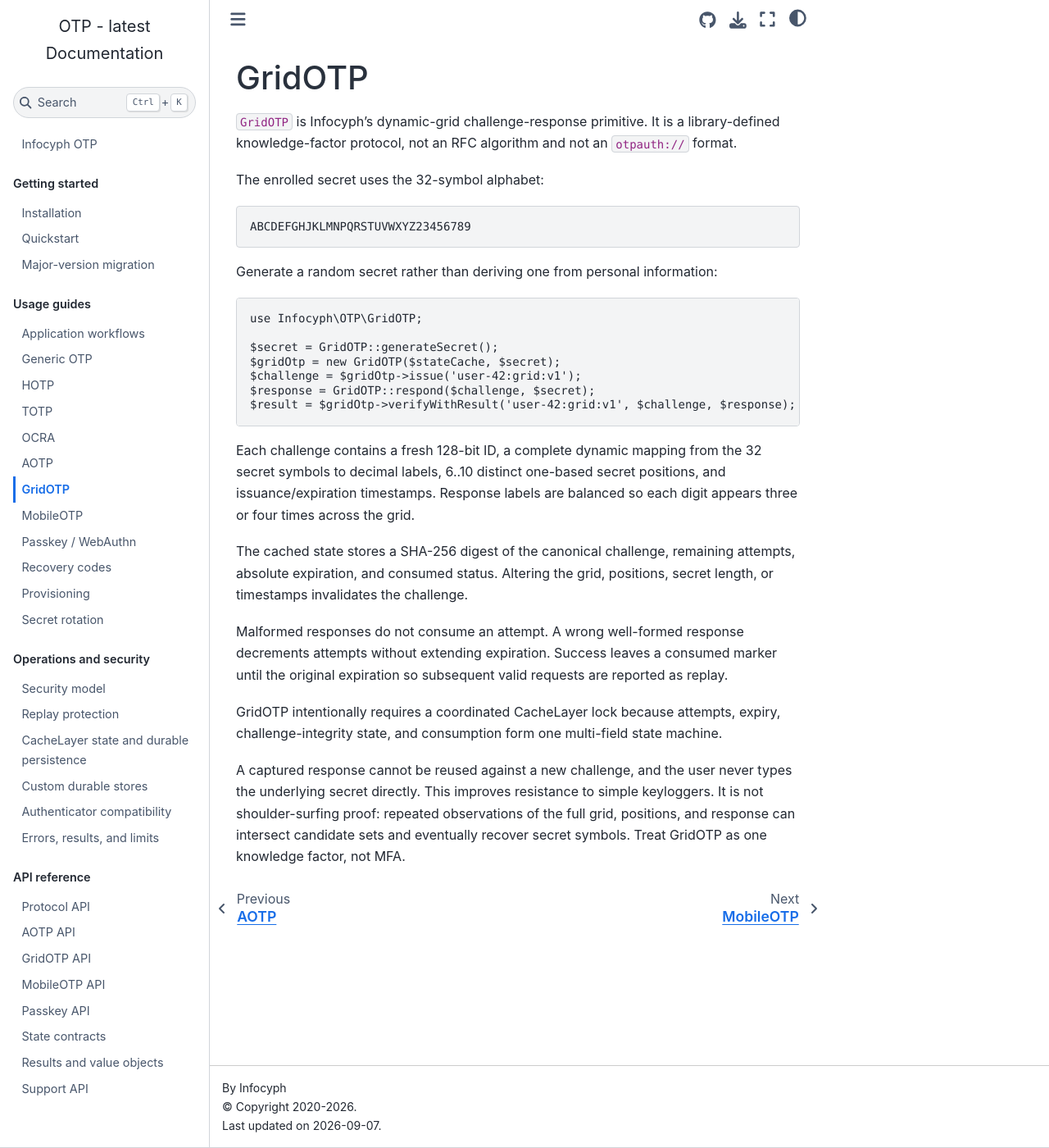
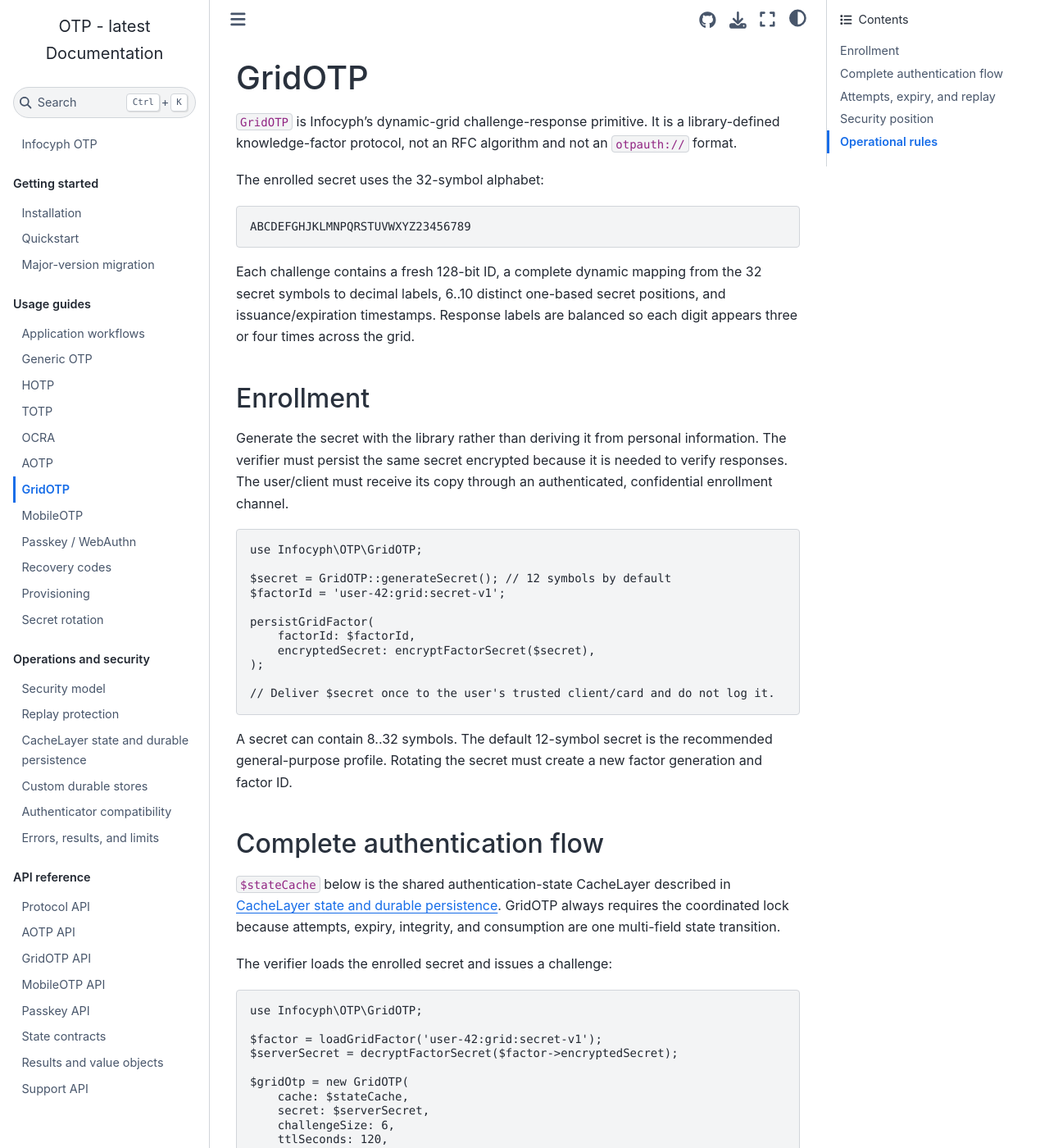
Before and after one commit to infocyph/OTP, a Sphinx documentation site: the page built from docs/guides/grid-otp.rst, in a window 1280 px wide and 1400 px high. Shown: the whole window at 82% size. Built offline with Sphinx 7.4.7 and the Sphinx Book theme 1.1.4, drawn with Linux system fonts in a browser that asks for light colours; some of the changed text lies outside the part shown.

Commit message:
Expand GridOTP documentation with complete flow

```diff
--- a/docs/guides/grid-otp.rst
+++ b/docs/guides/grid-otp.rst
@@ -11,38 +11,159 @@
 
    ABCDEFGHJKLMNPQRSTUVWXYZ23456789
 
-Generate a random secret rather than deriving one from personal information:
+Each challenge contains a fresh 128-bit ID, a complete dynamic mapping from the
+32 secret symbols to decimal labels, 6..10 distinct one-based secret positions,
+and issuance/expiration timestamps. Response labels are balanced so each digit
+appears three or four times across the grid.
+
+Enrollment
+----------
+
+Generate the secret with the library rather than deriving it from personal
+information. The verifier must persist the same secret encrypted because it is
+needed to verify responses. The user/client must receive its copy through an
+authenticated, confidential enrollment channel.
 
 .. code-block:: php
 
    use Infocyph\OTP\GridOTP;
 
-   $secret = GridOTP::generateSecret();
-   $gridOtp = new GridOTP($stateCache, $secret);
-   $challenge = $gridOtp->issue('user-42:grid:v1');
-   $response = GridOTP::respond($challenge, $secret);
-   $result = $gridOtp->verifyWithResult('user-42:grid:v1', $challenge, $response);
+   $secret = GridOTP::generateSecret(); // 12 symbols by default
+   $factorId = 'user-42:grid:secret-v1';
 
-Each challenge contains a fresh 128-bit ID, a complete dynamic mapping from the
-32 secret symbols to decimal labels, 6..10 distinct one-based secret positions,
-and issuance/expiration timestamps. Response labels are balanced so each digit
-appears three or four times across the grid.
+   persistGridFactor(
+       factorId: $factorId,
+       encryptedSecret: encryptFactorSecret($secret),
+   );
 
-The cached state stores a SHA-256 digest of the canonical challenge, remaining
-attempts, absolute expiration, and consumed status. Altering the grid, positions,
-secret length, or timestamps invalidates the challenge.
+   // Deliver $secret once to the user's trusted client/card and do not log it.
+
+A secret can contain 8..32 symbols. The default 12-symbol secret is the
+recommended general-purpose profile. Rotating the secret must create a new
+factor generation and factor ID.
+
+Complete authentication flow
+----------------------------
+
+``$stateCache`` below is the shared authentication-state CacheLayer described in
+:doc:`storage`. GridOTP always requires the coordinated lock because attempts,
+expiry, integrity, and consumption are one multi-field state transition.
+
+The verifier loads the enrolled secret and issues a challenge:
+
+.. code-block:: php
+
+   use Infocyph\OTP\GridOTP;
+
+   $factor = loadGridFactor('user-42:grid:secret-v1');
+   $serverSecret = decryptFactorSecret($factor->encryptedSecret);
+
+   $gridOtp = new GridOTP(
+       cache: $stateCache,
+       secret: $serverSecret,
+       challengeSize: 6,
+       ttlSeconds: 120,
+       maxAttempts: 3,
+   );
+
+   $challenge = $gridOtp->issue($factor->factorId);
+   $challengeJson = json_encode(
+       $challenge->toArray(),
+       JSON_THROW_ON_ERROR,
+   );
+
+Send the challenge to the client. A human client renders the complete ``grid``
+mapping and asks for the digits corresponding to the requested ``positions`` in
+the user's enrolled secret. For a programmable client, the same operation is
+available through ``respond()``:
+
+.. code-block:: php
+
+   use Infocyph\OTP\GridOTP;
+   use Infocyph\OTP\ValueObjects\GridChallenge;
+
+   $challenge = GridChallenge::fromArray(
+       json_decode($challengeJson, true, 512, JSON_THROW_ON_ERROR),
+   );
+
+   // This runs on the client/user side where the enrolled secret is available.
+   $response = GridOTP::respond(
+       challenge: $challenge,
+       secret: $clientSecret,
+   );
+
+   // Send both $challenge->toArray() and $response back to the verifier.
+
+For example, if the requested positions are ``[2, 7, 1, 10, 4, 9]``, the client
+reads those one-based positions from the enrolled secret, looks up each secret
+symbol in the current challenge grid, and submits the resulting six decimal
+digits in the same order. The underlying secret itself is never typed or sent in
+the authentication response.
+
+The verifier reconstructs the returned challenge and verifies the response:
+
+.. code-block:: php
+
+   use Infocyph\OTP\ValueObjects\GridChallenge;
+   use Infocyph\OTP\VerificationReason;
+
+   $submittedChallenge = GridChallenge::fromArray(
+       json_decode($submittedChallengeJson, true, 512, JSON_THROW_ON_ERROR),
+   );
+
+   $result = $gridOtp->verifyWithResult(
+       factorId: $factor->factorId,
+       challenge: $submittedChallenge,
+       response: $submittedResponse,
+   );
+
+   if ($result->matched) {
+       // Complete the application's authenticated session transition.
+   } elseif ($result->reason === VerificationReason::Replay) {
+       // This challenge was already consumed. Fail closed.
+   } else {
+       // Wrong, expired, malformed, or tampered challenge/response.
+   }
+
+Returning the challenge from the client does not make it trusted. The server-side
+state stores a SHA-256 digest of the canonical challenge. Altering the grid,
+positions, secret length, issuance time, or expiration causes verification to
+fail before a response can be accepted.
+
+Attempts, expiry, and replay
+----------------------------
 
 Malformed responses do not consume an attempt. A wrong well-formed response
-decrements attempts without extending expiration. Success leaves a consumed
-marker until the original expiration so subsequent valid requests are reported
-as replay.
+decrements attempts without extending expiration. Once the last allowed attempt
+is consumed, the state is deleted and the challenge cannot be reused.
 
-GridOTP intentionally requires a coordinated CacheLayer lock because attempts,
-expiry, challenge-integrity state, and consumption form one multi-field state
-machine.
+Success leaves a consumed marker until the original expiration so subsequent
+valid requests are reported as replay. The entire mutation runs under the
+configured CacheLayer coordinated lock; GridOTP intentionally does not split the
+attempt counter and replay marker into separate atomic operations.
+
+Security position
+-----------------
 
 A captured response cannot be reused against a new challenge, and the user never
 types the underlying secret directly. This improves resistance to simple
-keyloggers. It is not shoulder-surfing proof: repeated observations of the full
-grid, positions, and response can intersect candidate sets and eventually
-recover secret symbols. Treat GridOTP as one knowledge factor, not MFA.
+keyloggers and avoids transmitting the enrolled secret during normal login.
+
+It is not shoulder-surfing proof. An observer who repeatedly captures the full
+grid, requested positions, and submitted responses can intersect candidate sets
+and eventually recover secret symbols. Treat GridOTP as one knowledge factor,
+not MFA. Prefer standards-based Passkey/WebAuthn when phishing-resistant public-
+key authentication is available and appropriate.
+
+Operational rules
+-----------------
+
+* Encrypt the verifier copy of the secret at rest.
+* Keep the user's/client's secret out of logs, analytics, screenshots, and
+  recovery emails.
+* Use a generation-specific factor ID and rotate it with the secret.
+* Keep challenge TTL and attempt count small.
+* Apply endpoint/account/device rate limits in addition to the per-challenge
+  attempt counter.
+* Render every grid and requested-position challenge exactly as received; do not
+  normalize or reorder positions in the UI.
```
